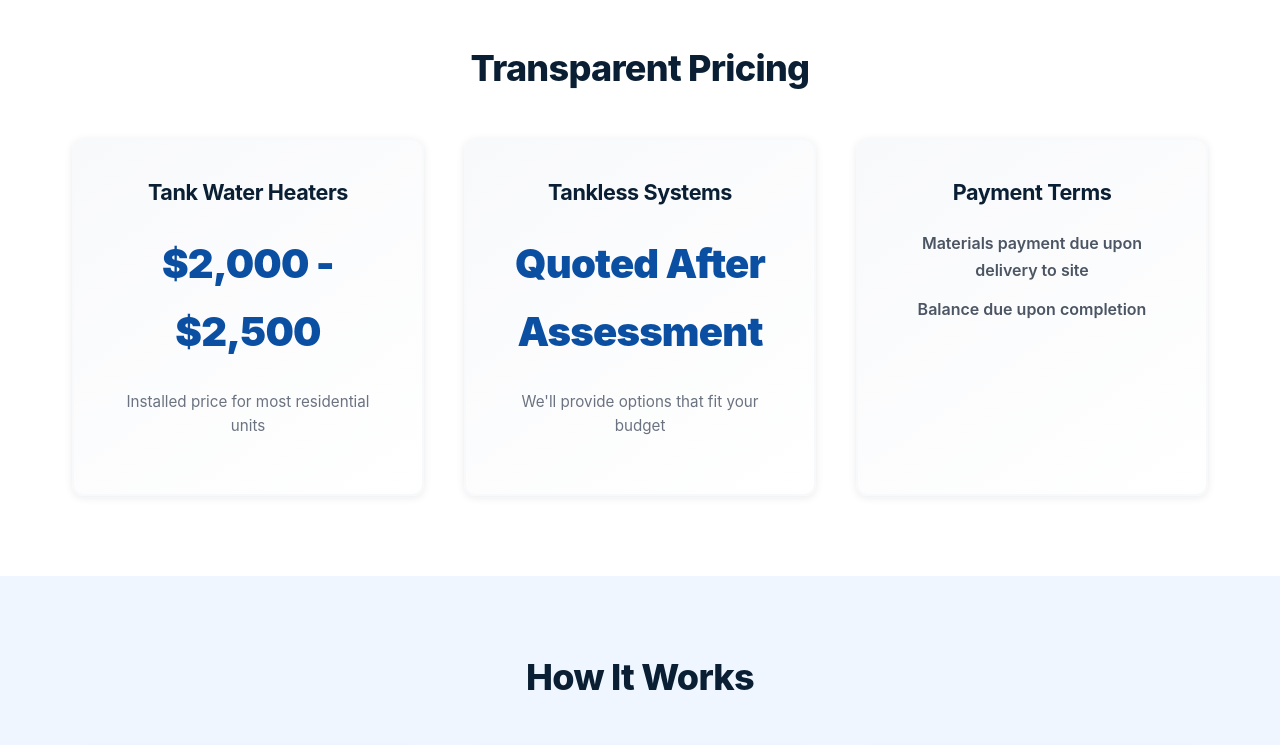
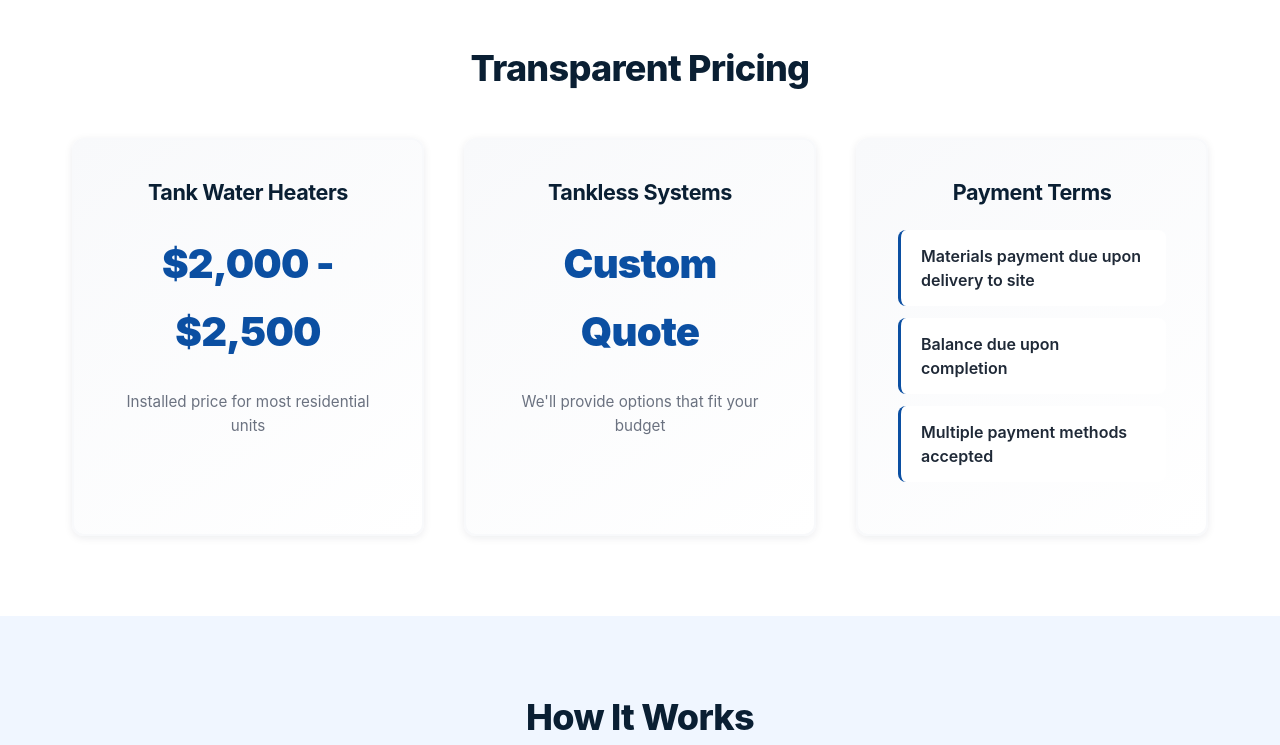
Before and after one commit to tlr-vc/dbwaterheater, a plain HTML site: page index.html in a window 1280 px wide. Shown: the part 1660-2405 px from the top of the page. Drawn offline with Linux system fonts and the light colour scheme.

Commit message:
Improve Transparent Pricing section formatting for consistency
Made all three pricing boxes visually consistent and professional:

HTML changes:
- Changed Payment Terms from 'terms-box' to 'price-box' for consistency
- Changed 'Quoted After Assessment' to 'Custom Quote' (more concise)
- Converted payment terms to bullet list format (ul/li)
- Added third bullet: 'Multiple payment methods accepted'

CSS changes:
- Added .terms-list styling with left-aligned bullets
- Each term in a card with blue left border accent
- White background cards with hover effects
- Consistent spacing and typography across all three boxes
- Subtle hover animation (slide right on hover)

Result: Professional, balanced layout with all three boxes having equal visual weight and consistent styling throughout the pricing section.

Updated cache buster to v=20260103

```diff
--- a/index.html
+++ b/index.html
@@ -38,7 +38,7 @@
     <link rel="apple-touch-icon" href="/assets/logo/apple-touch-icon.png">
 
     <!-- Stylesheet -->
-    <link rel="stylesheet" href="/style.css?v=20260102c">
+    <link rel="stylesheet" href="/style.css?v=20260103">
 
     <!-- Google Analytics 4 -->
     <script async src="https://www.googletagmanager.com/gtag/js?id=G-XXXXXXXXXX"></script>
@@ -180,13 +180,16 @@
                     </div>
                     <div class="price-box">
                         <h3>Tankless Systems</h3>
-                        <p class="price">Quoted After Assessment</p>
+                        <p class="price">Custom Quote</p>
                         <p class="price-note">We'll provide options that fit your budget</p>
                     </div>
-                    <div class="terms-box">
+                    <div class="price-box">
                         <h3>Payment Terms</h3>
-                        <p>Materials payment due upon delivery to site</p>
-                        <p>Balance due upon completion</p>
+                        <ul class="terms-list">
+                            <li>Materials payment due upon delivery to site</li>
+                            <li>Balance due upon completion</li>
+                            <li>Multiple payment methods accepted</li>
+                        </ul>
                     </div>
                 </div>
             </div>
--- a/style.css
+++ b/style.css
@@ -433,6 +433,31 @@ main {
     color: var(--text-light);
     font-size: 0.95rem;
     line-height: 1.6;
+}
+
+.terms-list {
+    list-style: none;
+    padding: 0;
+    margin: 1.5rem 0 0 0;
+    text-align: left;
+}
+
+.terms-list li {
+    padding: 0.875rem 1.25rem;
+    margin: 0.75rem 0;
+    background: var(--bg-white);
+    border-left: 3px solid var(--primary-blue);
+    border-radius: var(--border-radius-sm);
+    color: var(--text-dark);
+    font-weight: 600;
+    font-size: 1rem;
+    line-height: 1.5;
+    transition: var(--transition);
+}
+
+.terms-list li:hover {
+    background: var(--bg-blue-light);
+    transform: translateX(4px);
 }
 
 .terms-box p {
```
Also changed, not shown: legal/privacy.html (+1 -1 lines), services/emergency-no-hot-water.html (+1 -1 lines), services/tankless-water-heater-installation.html (+1 -1 lines), services/water-heater-replacement.html (+1 -1 lines).
